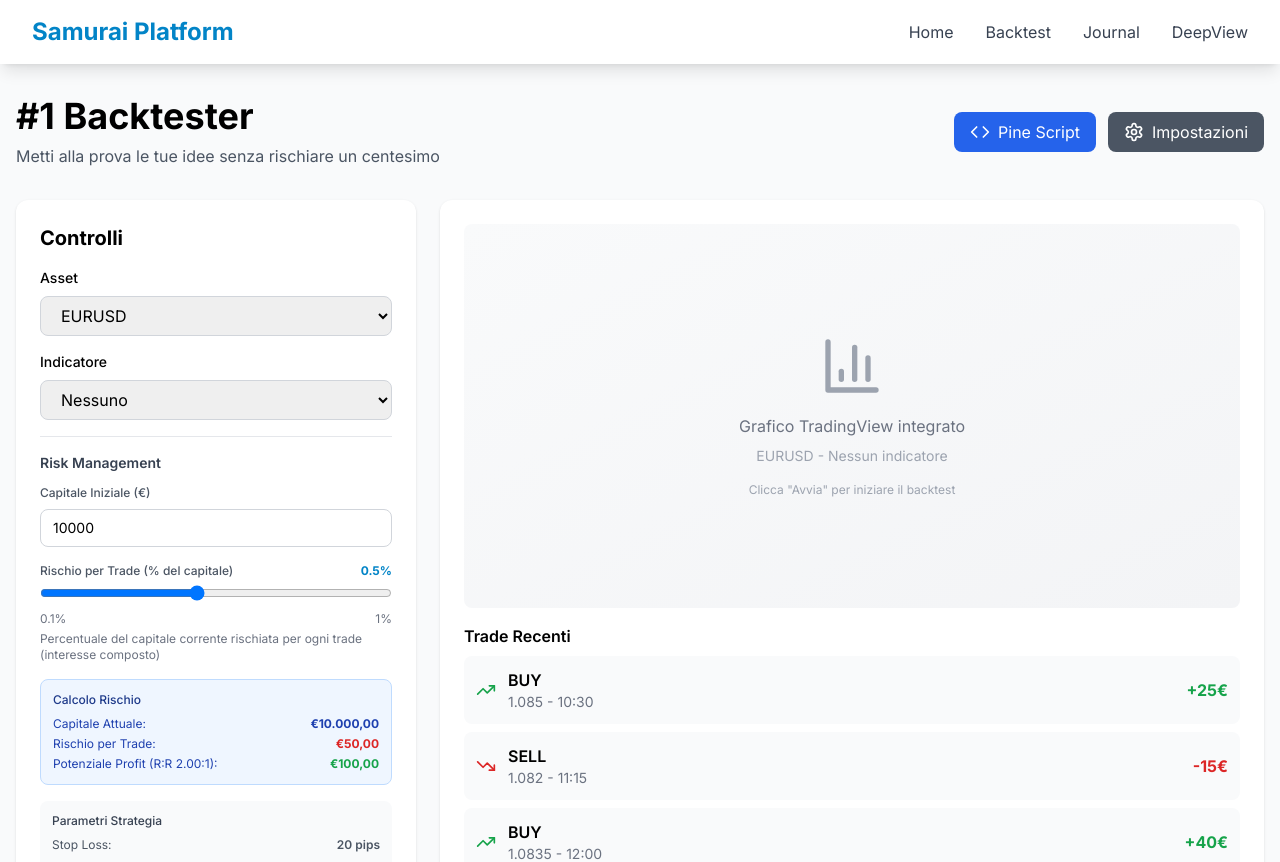
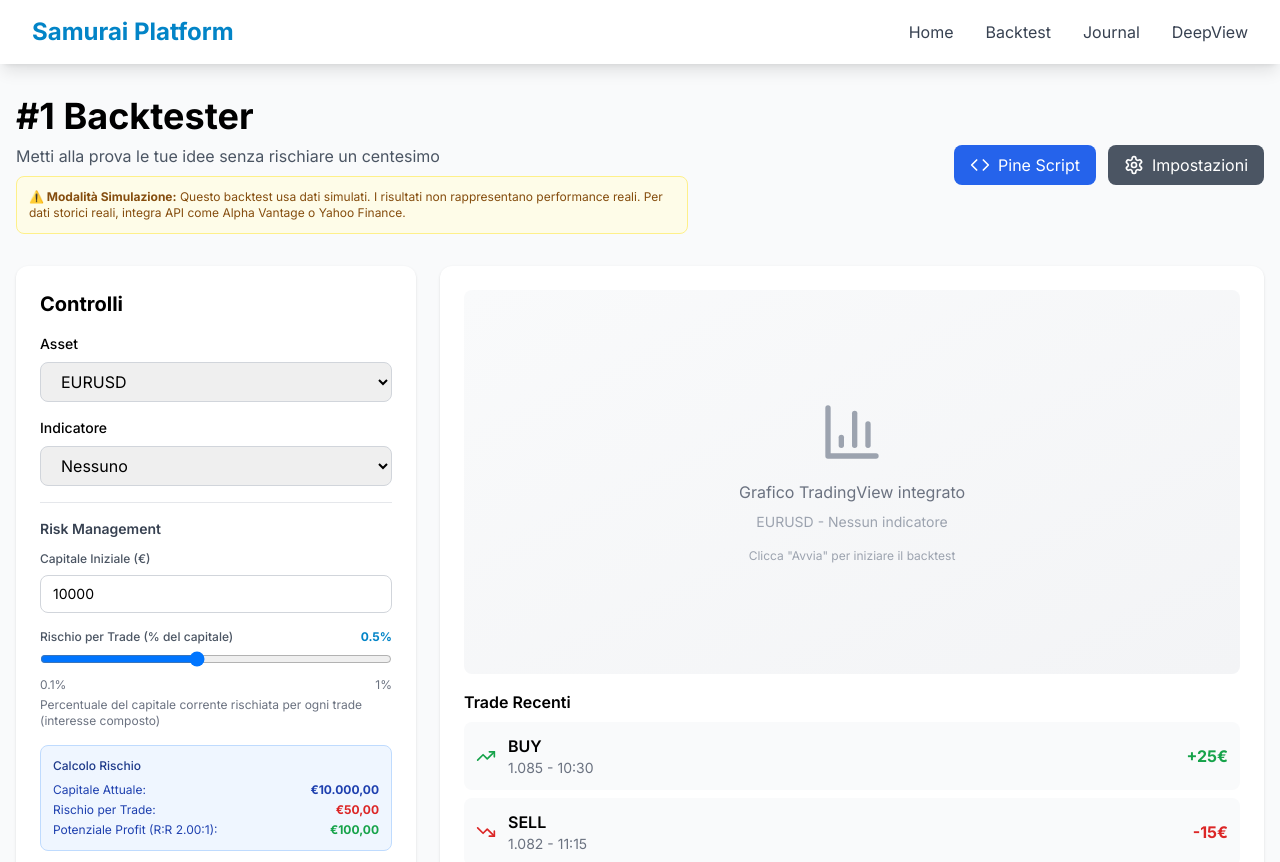
Before and after one commit to Matteovest/samuraiplatform, a Next.js app: page /backtest in a window 1280 px wide. Shown: the top 862 px of the page. Built offline with nearby package versions, Linux system fonts and the light colour scheme.

Commit message:
Add warning about simulated backtest data and document the issue

```diff
--- a/app/backtest/page.tsx
+++ b/app/backtest/page.tsx
@@ -97,11 +97,20 @@ export default function BacktestPage() {
           return
         }
 
+        // ⚠️ ATTENZIONE: Questo è un backtest SIMULATO
+        // I dati sono completamente random e non rappresentano risultati reali
+        // Per un backtest reale servono:
+        // 1. Dati storici OHLCV reali (Alpha Vantage, Yahoo Finance, etc.)
+        // 2. Parser Pine Script per eseguire la strategia
+        // 3. Engine che applica la strategia ai dati reali
+
         // Simula nuovi trade con logica basata su risk management
-        const isWin = Math.random() > 0.35 // 65% win rate (modificabile con Pine Script)
+        // Win rate hardcoded al 65% - NON è reale!
+        const isWin = Math.random() > 0.35 // 65% win rate FISSO (non basato su strategia reale)
         const currentCapital = stats.currentCapital || settings.initialCapital
         const profit = calculateTradeProfit(isWin, currentCapital)
 
+        // Prezzi completamente RANDOM - non basati su dati storici reali
         const basePrice = selectedAsset === 'EURUSD' ? 1.08 :
                          selectedAsset === 'GBPUSD' ? 1.26 :
                          selectedAsset === 'USDJPY' ? 148.5 : 1.08
@@ -110,6 +119,9 @@ export default function BacktestPage() {
         const exitPrice = isWin
           ? parseFloat((entryPrice + (settings.takeProfit / 10000)).toFixed(4))
           : parseFloat((entryPrice - (settings.stopLoss / 10000)).toFixed(4))
+
+        // NOTA: La strategia e l'indicatore selezionati NON influenzano i risultati
+        // Tutti i trade sono generati casualmente con win rate fisso
 
         const newTrade = {
           type: Math.random() > 0.5 ? 'BUY' : 'SELL',
@@ -175,6 +187,13 @@ export default function BacktestPage() {
             <p className="text-gray-600">
               Metti alla prova le tue idee senza rischiare un centesimo
             </p>
+            <div className="mt-2 bg-yellow-50 border border-yellow-200 rounded-lg p-3 max-w-2xl">
+              <p className="text-xs text-yellow-800">
+                <strong>⚠️ Modalità Simulazione:</strong> Questo backtest usa dati simulati.
+                I risultati non rappresentano performance reali. Per dati storici reali,
+                integra API come Alpha Vantage o Yahoo Finance.
+              </p>
+            </div>
           </div>
           <div className="flex gap-3">
             <button
```
Also changed, not shown: 1 other file (tests, documents, lock files or other folders).
